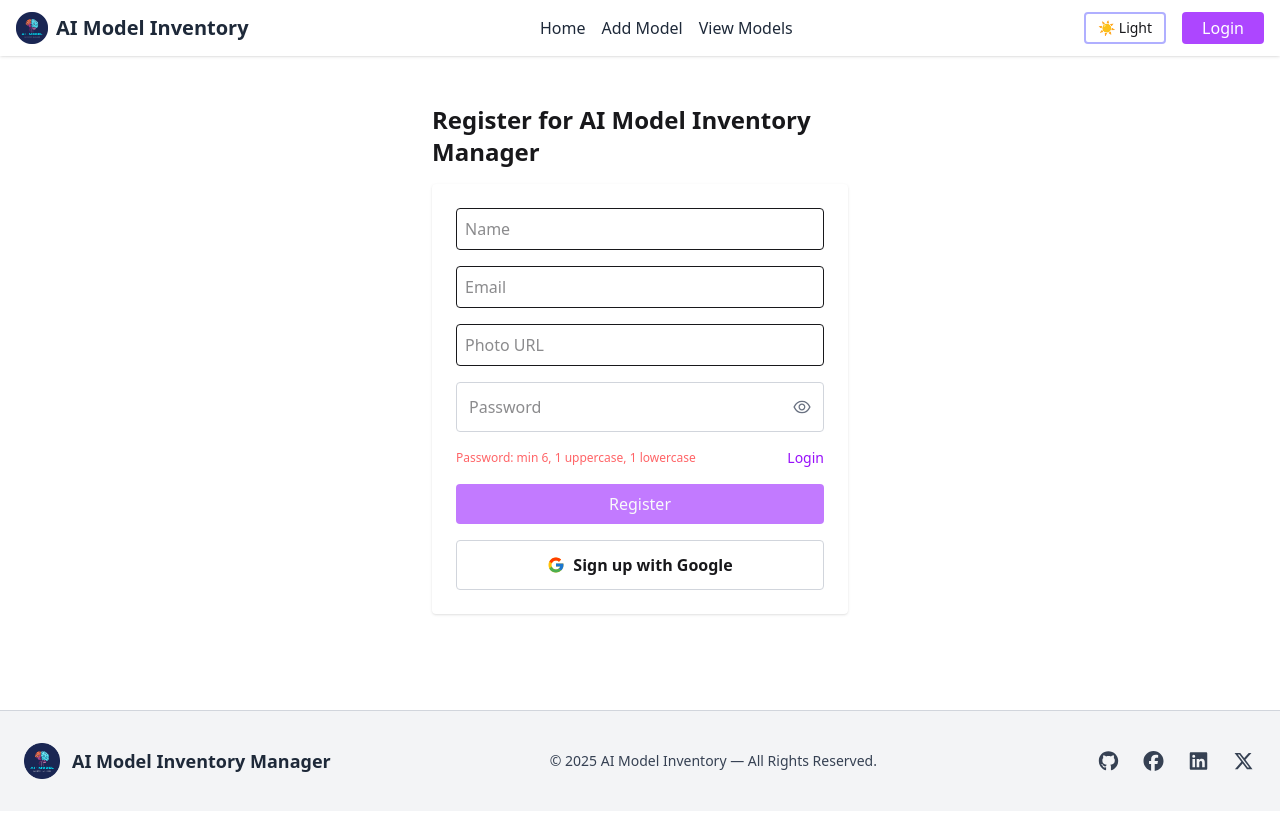
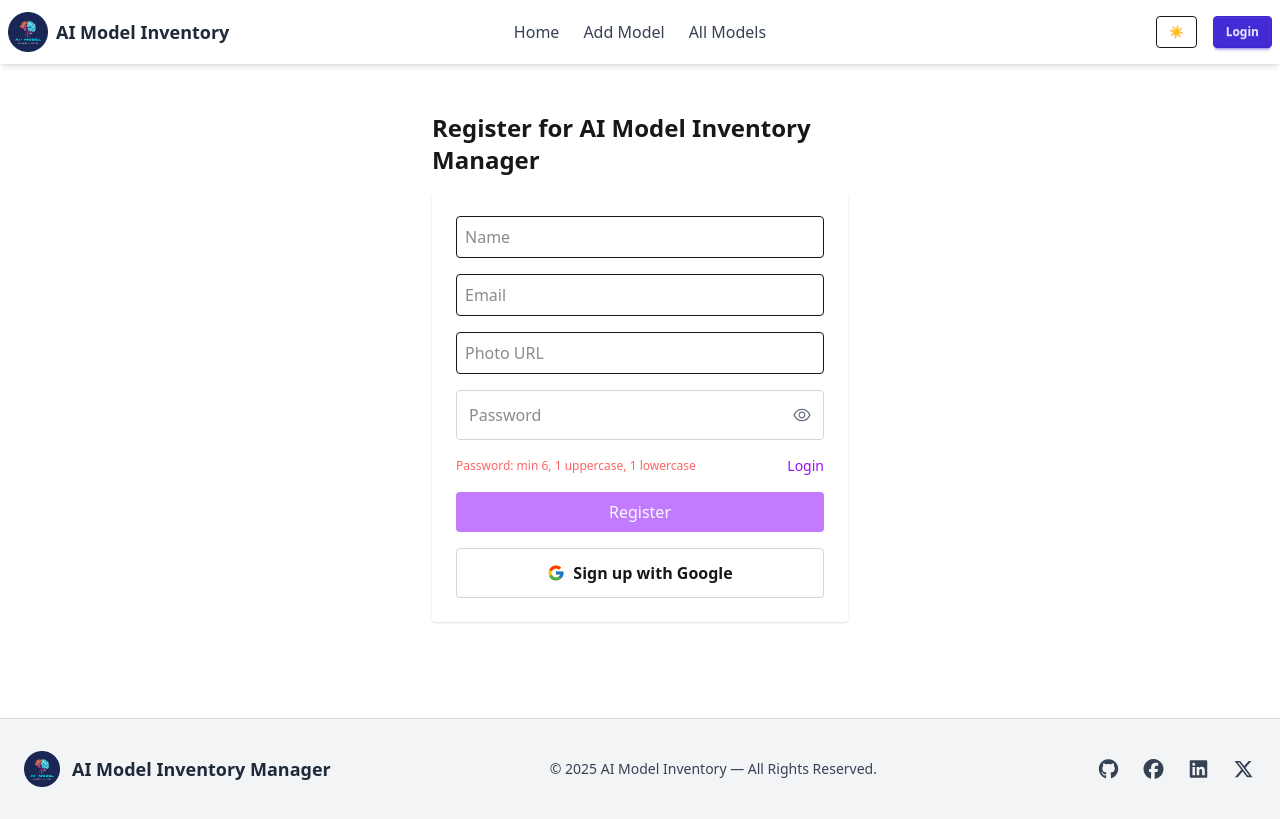
Before and after one commit to mca-programmer/ai-model-inventory-client-site, a React (Vite) app: page /register in a window 1280 px wide. Built offline with nearby package versions, Linux system fonts and the light colour scheme; no server answers.

Commit message:
update data header.jsx

```diff
--- a/src/components/Header.jsx
+++ b/src/components/Header.jsx
@@ -1,37 +1,39 @@
 // src/components/Header.jsx
-import React, { useContext, useState } from "react";
+import React, { useContext, useState, useEffect } from "react";
 import { Link, NavLink, useNavigate } from "react-router-dom";
 import { AuthContext } from "../context/AuthContext";
 import logo from "../assets/al logo.png";
 
 export default function Header() {
   const { user, logout } = useContext(AuthContext);
-  const [open, setOpen] = useState(false);
+  const [theme, setTheme] = useState(localStorage.getItem("theme") || "light");
   const navigate = useNavigate();
 
+  useEffect(() => {
+    document.documentElement.setAttribute("data-theme", theme);
+    localStorage.setItem("theme", theme);
+  }, [theme]);
+
   return (
-    <header className="bg-white dark:bg-gray-100 shadow sticky top-0 z-50">
-      <div className="container mx-auto px-4 py-3 flex items-center justify-between">
-        {/* 🔹 Left: Logo + Project Name */}
+    <div className="navbar bg-base-100 dark:bg-gray-900 shadow-md sticky top-0 z-50">
+      {/* Left: Logo */}
+      <div className="flex-1">
         <Link to="/" className="flex items-center gap-2">
-          <img
-            src={logo}
-            alt="AI Model Inventory Logo"
-            className="w-8 h-8 object-contain"
-          />
-          <span className="text-xl font-bold text-gray-800 dark:text-gray-900">
+          <img src={logo} alt="Logo" className="w-10 h-10" />
+          <span className="hidden md:inline-block font-bold text-lg text-gray-800 dark:text-gray-100">
             AI Model Inventory
           </span>
         </Link>
+      </div>
 
-        {/* 🔹 Center: Navigation Links */}
-        <nav className="flex items-center gap-4">
+      {/* Center: Desktop Navigation */}
+      <div className="hidden lg:flex gap-6 flex-none absolute left-1/2 transform -translate-x-1/2">
         <NavLink
           to="/"
           className={({ isActive }) =>
             isActive
-                ? "text-brand-500 font-semibold"
-                : "text-gray-800 dark:text-gray-900"
+              ? "text-primary font-semibold"
+              : "text-gray-700 dark:text-gray-200 hover:text-primary transition-colors"
           }
         >
           Home
@@ -40,8 +42,8 @@ export default function Header() {
           to="/add-model"
           className={({ isActive }) =>
             isActive
-                ? "text-brand-500 font-semibold"
-                : "text-gray-800 dark:text-gray-900"
+              ? "text-primary font-semibold"
+              : "text-gray-700 dark:text-gray-200 hover:text-primary transition-colors"
           }
         >
           Add Model
@@ -50,92 +52,76 @@ export default function Header() {
           to="/models"
           className={({ isActive }) =>
             isActive
-                ? "text-brand-500 font-semibold"
-                : "text-gray-800 dark:text-gray-900"
+              ? "text-primary font-semibold"
+              : "text-gray-700 dark:text-gray-200 hover:text-primary transition-colors"
           }
         >
-            View Models
+          All Models
         </NavLink>
-        </nav>
+      </div>
 
-        {/* 🔹 Right: Theme + User/Login */}
-        <div className="flex items-center gap-4">
+      {/* Right: Theme Toggle, Profile, Login */}
+      <div className="flex items-center gap-2 md:gap-4 flex-none">
+        {/* Theme Toggle */}
         <button
-            id="theme-toggle"
-            className="px-3 py-1 text-sm rounded border-2 border-indigo-500/50 transition-colors hover:bg-indigo-500 hover:text-white"
-            onClick={() => {
-              const root = document.documentElement;
-              const isDark = root.getAttribute("data-theme") === "dark";
-              const newTheme = isDark ? "light" : "dark";
-              root.setAttribute("data-theme", newTheme);
-              localStorage.setItem("theme", newTheme);
-            }}
+          className="btn btn-sm btn-outline"
+          onClick={() => setTheme(theme === "dark" ? "light" : "dark")}
         >
-            {document.documentElement.getAttribute("data-theme") === "dark"
-              ? "🌙 Dark"
-              : "☀️ Light"}
+          {theme === "dark" ? "🌙" : "☀️"}
         </button>
 
+        {/* User Profile or Login */}
         {!user ? (
           <button
+            className="btn btn-sm btn-primary"
             onClick={() => navigate("/login")}
-              className="bg-purple-500 text-white px-5 py-1 rounded"
           >
             Login
           </button>
         ) : (
-            <div className="relative">
+          <div className="dropdown dropdown-end">
+            <label tabIndex={0} className="btn btn-ghost btn-circle avatar">
+              <div className="w-10 rounded-full">
                 <img
                   src={
                     user.photoURL ||
-                  `https://ui-avatars.com/api/?name=${
-                    user.displayName || user.email
-                  }`
+                    `https://ui-avatars.com/api/?name=${user.displayName || user.email}`
                   }
-                onClick={() => setOpen(!open)}
                   alt="avatar"
-                className="w-10 h-10 rounded-full cursor-pointer"
                 />
-              {open && (
-                <div className="absolute right-0 mt-2 w-56 bg-white dark:bg-slate-800 border rounded shadow p-3">
-                  <div className="text-sm text-gray-200 font-medium">
+              </div>
+            </label>
+            <ul
+              tabIndex={0}
+              className="mt-3 p-2 shadow menu menu-compact dropdown-content bg-base-100 dark:bg-gray-800 rounded-box w-52"
+            >
+              <li>
+                <span className="font-semibold text-gray-900 dark:text-gray-100">
                   {user.displayName}
-                  </div>
-                  <div className="text-xs text-gray-300 mb-2">{user.email}</div>
-                  <hr className="my-2 " />
-                  <button
-                    onClick={() => {
-                      setOpen(false);
-                      navigate("/my-purchases");
-                    }}
-                    className="w-full text-gray-200 text-left py-1"
-                  >
+                </span>
+              </li>
+              <li>
+                <span className="text-gray-500 dark:text-gray-400 text-xs">
+                  {user.email}
+                </span>
+              </li>
+              <li>
+                <button onClick={() => navigate("/my-purchases")}>
                   My Purchases
                 </button>
-                  <button
-                    onClick={() => {
-                      setOpen(false);
-                      navigate("/my-models");
-                    }}
-                    className="w-full text-gray-200 text-left py-1"
-                  >
-                    My Models
-                  </button>
-                  <button
-                    onClick={() => {
-                      logout();
-                      setOpen(false);
-                    }}
-                    className="w-full text-left text-red-500 mt-2"
-                  >
+              </li>
+              <li>
+                <button onClick={() => navigate("/my-models")}>My Models</button>
+              </li>
+              <li>
+                <button className="text-red-500" onClick={logout}>
                   Logout
                 </button>
-                </div>
-              )}
+              </li>
+            </ul>
           </div>
         )}
       </div>
     </div>
-    </header>
   );
 }
--- a/src/pages/Home.jsx
+++ b/src/pages/Home.jsx
@@ -17,13 +17,13 @@ export default function Home() {
   }, []);
 
   return (
-    <div className="bg-gray-50 min-h-screen text-gray-800">
+    <div className="bg-gray-50 dark:bg-gray-100 min-h-screen text-gray-800 dark:text-gray-200 transition-colors duration-500">
       {/* Hero / Slider Section */}
       <Slider />
 
-      {/*  Featured Models Section */}
+      {/* Featured Models Section */}
       <section className="container mx-auto px-6 py-16">
-        <h2 className="text-3xl font-bold text-center mb-10 text-indigo-700">
+        <h2 className="text-3xl font-bold text-center mb-10 text-indigo-700 dark:text-indigo-400">
           Featured AI Models
         </h2>
 
@@ -38,23 +38,23 @@ export default function Home() {
             ))}
           </div>
         ) : (
-          <div className="text-center text-gray-500 text-lg">
+          <div className="text-center text-gray-500 dark:text-gray-400 text-lg">
             No models added yet.
           </div>
         )}
       </section>
 
-      {/*  About AI Models Section */}
-      <section className="container mx-auto px-6 py-16 bg-gradient-to-r from-indigo-500 via-purple-500 to-pink-500 rounded-2xl shadow-xl text-white">
+      {/* About AI Models Section */}
+      <section className="container mx-auto px-6 py-16 bg-gradient-to-r from-indigo-500 via-purple-500 to-pink-500 rounded-2xl shadow-xl text-white dark:text-gray-200">
         <h2 className="text-3xl font-bold text-center mb-10">
           About AI Models
         </h2>
 
         <div className="grid grid-cols-1 md:grid-cols-3 gap-8">
           {/* Card 1 */}
-          <div className="bg-white/20 backdrop-blur-md p-8 rounded-xl shadow-lg hover:bg-white/30 transition duration-300">
+          <div className="bg-white/20 dark:bg-gray-800 border border-gray-200 dark:border-gray-700 backdrop-blur-md p-8 rounded-xl shadow-lg hover:bg-white/30 dark:hover:bg-gray-700 transition duration-300">
             <h3 className="text-2xl font-semibold mb-3 text-center">
-               Neural Networks
+              Neural Networks
             </h3>
             <p className="text-base text-center leading-relaxed">
               Neural networks mimic the human brain to recognize patterns and
@@ -64,9 +64,9 @@ export default function Home() {
           </div>
 
           {/* Card 2 */}
-          <div className="bg-white/20 backdrop-blur-md p-8 rounded-xl shadow-lg hover:bg-white/30 transition duration-300">
+          <div className="bg-white/20 dark:bg-gray-800 border border-gray-200 dark:border-gray-700 backdrop-blur-md p-8 rounded-xl shadow-lg hover:bg-white/30 dark:hover:bg-gray-700 transition duration-300">
             <h3 className="text-2xl font-semibold mb-3 text-center">
-               Transformers
+              Transformers
             </h3>
             <p className="text-base text-center leading-relaxed">
               Transformers power NLP systems like ChatGPT and Google Translate
@@ -75,9 +75,9 @@ export default function Home() {
           </div>
 
           {/* Card 3 */}
-          <div className="bg-white/20 backdrop-blur-md p-8 rounded-xl shadow-lg hover:bg-white/30 transition duration-300">
+          <div className="bg-white/20 dark:bg-gray-800 border border-gray-200 dark:border-gray-700 backdrop-blur-md p-8 rounded-xl shadow-lg hover:bg-white/30 dark:hover:bg-gray-700 transition duration-300">
             <h3 className="text-2xl font-semibold mb-3 text-center">
-               Computer Vision
+              Computer Vision
             </h3>
             <p className="text-base text-center leading-relaxed">
               Computer vision models help machines understand visual data — from
@@ -88,8 +88,8 @@ export default function Home() {
       </section>
 
       {/* Get Started Section */}
-      <section className="container mx-auto px-6 py-16 text-center mt-16 bg-gradient-to-r from-purple-500 via-pink-500 to-rose-500 rounded-2xl shadow-lg text-white">
-        <div className="bg-white/20 backdrop-blur-md p-10 rounded-xl max-w-2xl mx-auto">
+      <section className="container mx-auto px-6 py-16 text-center mt-16 bg-gradient-to-r from-purple-500 via-pink-500 to-rose-500 rounded-2xl shadow-lg text-white dark:text-gray-200 transition-colors duration-500">
+        <div className="bg-white/20 dark:bg-gray-800 border border-gray-200 dark:border-gray-700 backdrop-blur-md p-10 rounded-xl max-w-2xl mx-auto transition duration-500">
           <h3 className="text-4xl font-bold mb-4">
             Get Started with AI Models
           </h3>
@@ -106,7 +106,7 @@ export default function Home() {
             </a>
             <a
               href="/login"
-              className="bg-white/20 hover:bg-white/30 text-white font-medium px-6 py-3 rounded-lg shadow-md transition transform hover:scale-105"
+              className="bg-white/20 dark:bg-gray-700 hover:bg-white/30 dark:hover:bg-gray-600 text-white dark:text-gray-200 font-medium px-6 py-3 rounded-lg shadow-md transition transform hover:scale-105"
             >
               Login
             </a>
```
Lines whose indentation alone changed are shown as unchanged.
